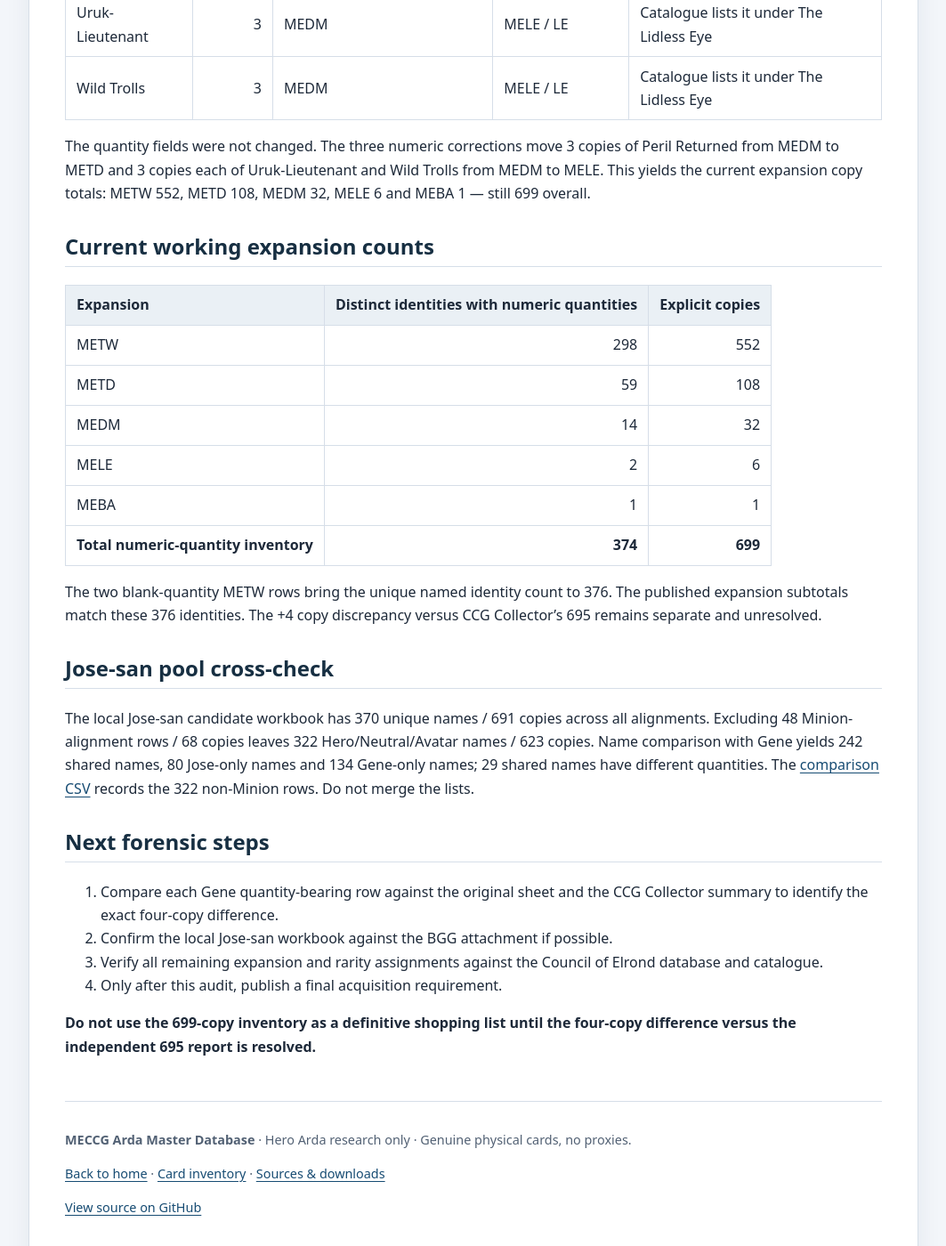
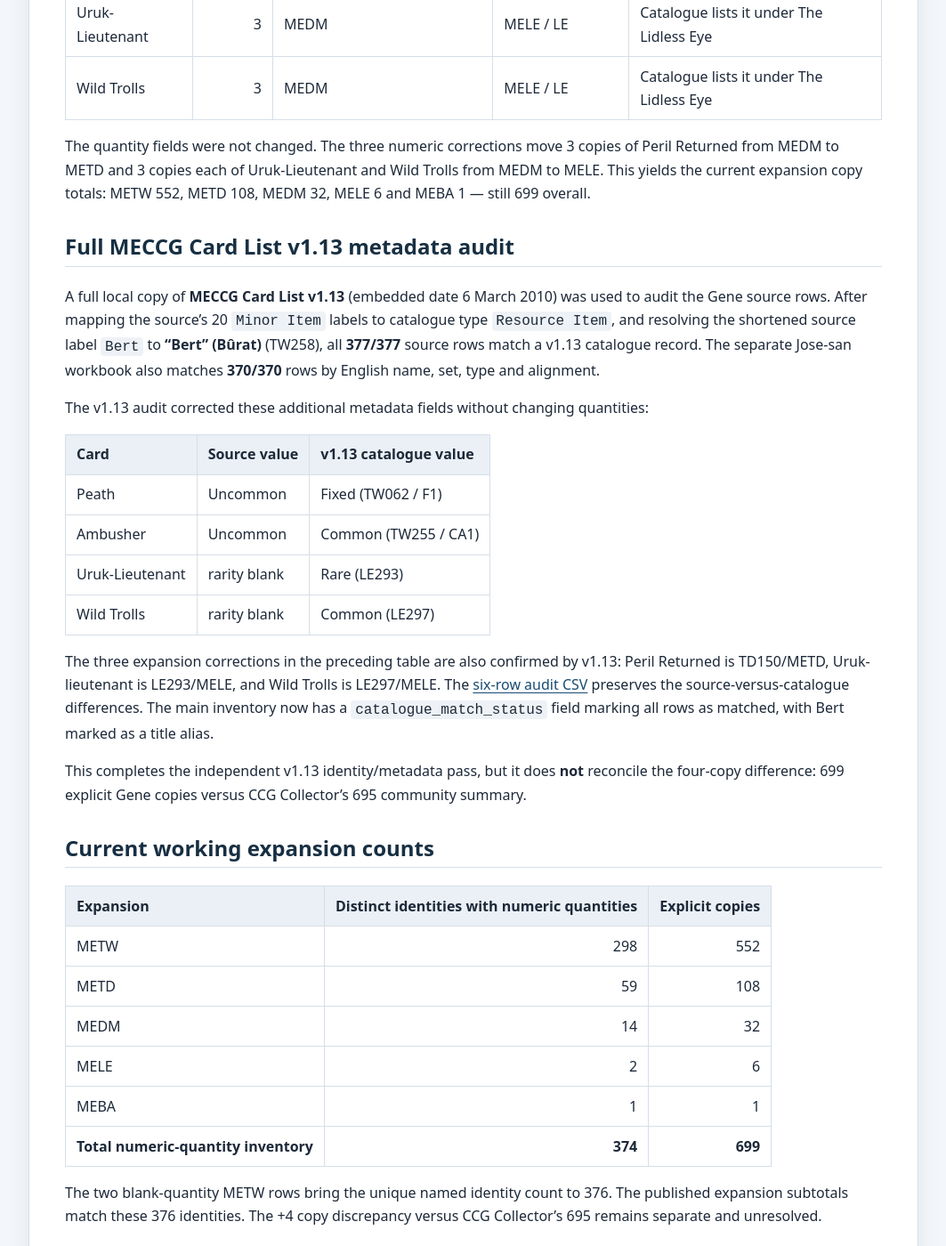
Before and after one commit to JamSpot/meccg-arda-master-database, a Jekyll site: the page built from docs/reconciliation-log.md, in a window 1280 px wide and 1400 px high, scrolled down 1950 px. Shown: the whole window at 89% size, without its empty margins (108-1171 px from the left). Built offline with Jekyll 4.4.1, drawn with Linux system fonts in a browser that asks for light colours; our own code applies the rules of GitHub Pages for plain Markdown files.

Commit message:
Document complete v1.13 inventory metadata audit

```diff
--- a/docs/reconciliation-log.md
+++ b/docs/reconciliation-log.md
@@ -40,6 +40,23 @@ The static Desglose table's category values match the separate Jose-san workbook
 
 The quantity fields were not changed. The three numeric corrections move 3 copies of Peril Returned from MEDM to METD and 3 copies each of Uruk-Lieutenant and Wild Trolls from MEDM to MELE. This yields the current expansion copy totals: METW 552, METD 108, MEDM 32, MELE 6 and MEBA 1 — still 699 overall.
 
+## Full MECCG Card List v1.13 metadata audit
+
+A full local copy of **MECCG Card List v1.13** (embedded date 6 March 2010) was used to audit the Gene source rows. After mapping the source's 20 `Minor Item` labels to catalogue type `Resource Item`, and resolving the shortened source label `Bert` to **“Bert” (Bûrat)** (TW258), all **377/377** source rows match a v1.13 catalogue record. The separate Jose-san workbook also matches **370/370** rows by English name, set, type and alignment.
+
+The v1.13 audit corrected these additional metadata fields without changing quantities:
+
+| Card | Source value | v1.13 catalogue value |
+|---|---|---|
+| Peath | Uncommon | Fixed (TW062 / F1) |
+| Ambusher | Uncommon | Common (TW255 / CA1) |
+| Uruk-Lieutenant | rarity blank | Rare (LE293) |
+| Wild Trolls | rarity blank | Common (LE297) |
+
+The three expansion corrections in the preceding table are also confirmed by v1.13: Peril Returned is TD150/METD, Uruk-lieutenant is LE293/MELE, and Wild Trolls is LE297/MELE. The [six-row audit CSV](../data/catalogue-v1-13-audit.csv) preserves the source-versus-catalogue differences. The main inventory now has a `catalogue_match_status` field marking all rows as matched, with Bert marked as a title alias.
+
+This completes the independent v1.13 identity/metadata pass, but it does **not** reconcile the four-copy difference: 699 explicit Gene copies versus CCG Collector's 695 community summary.
+
 ## Current working expansion counts
 
 | Expansion | Distinct identities with numeric quantities | Explicit copies |
```
